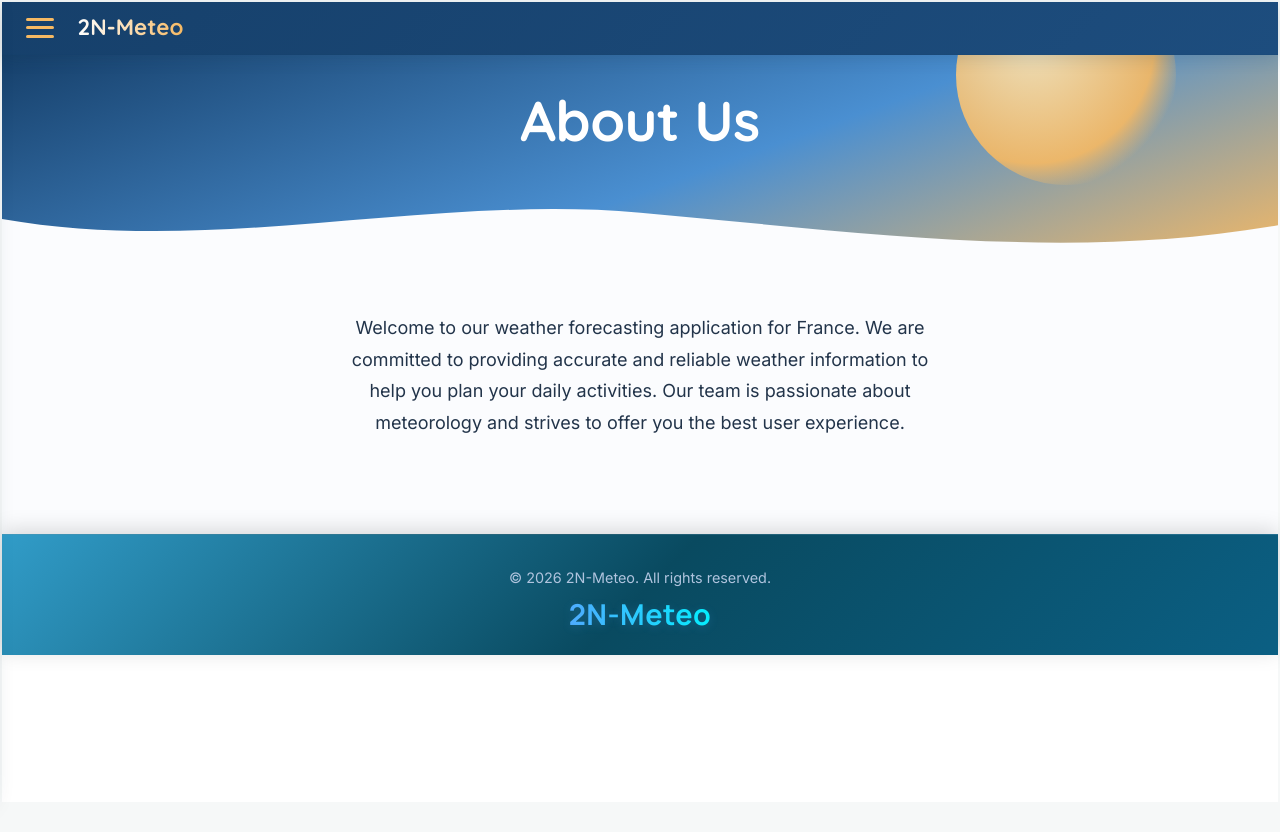
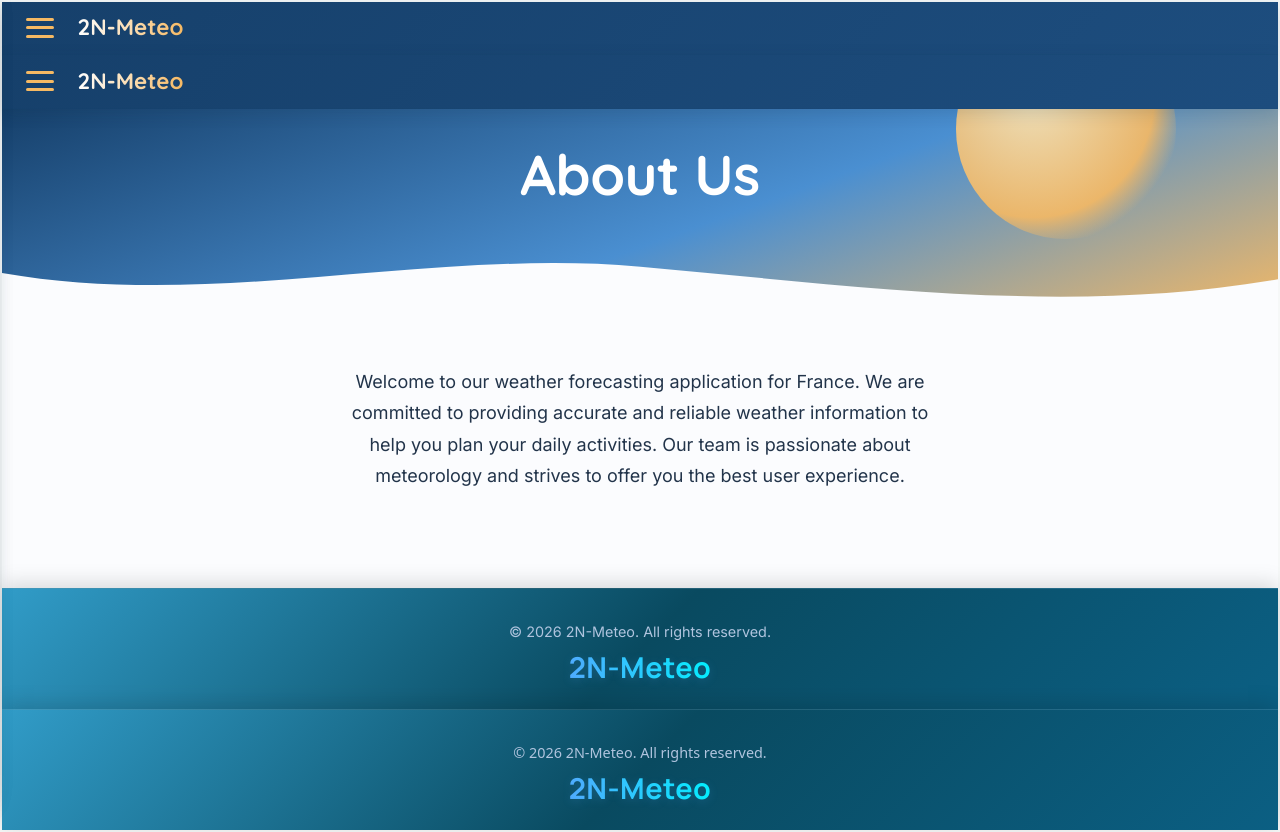
Before and after one commit to Jeamyra-cpu/2N-Meteo, a React (Vite) app: page / in a window 1280 px wide. Before the commit the page ends 803 px from the top, so only its background shows below. Built offline with nearby package versions, Linux system fonts and the light colour scheme.

Commit message:
Ajout du header et footer dans toute l'appli

```diff
--- a/src/App.jsx
+++ b/src/App.jsx
@@ -8,12 +8,14 @@ import APropos from './Pages/Apropos.jsx'
 import Politique from './Pages/PolitiqueConfidentialite.jsx'
 import Accueil from './Pages/Accueil.jsx'
 import Meteo from "./Pages/Meteo.jsx"
+import Header from './Parties/Header.jsx'
+import Footer from './Parties/Footer.jsx'
 
 function App() {
-  const [count, setCount] = useState(0)
 
   return (
     <BrowserRouter>
+      <Header/>
       <Routes>
         <Route path="/" element={<APropos />} />
         <Route path="/a-propos" element={<APropos />} />
@@ -21,6 +23,7 @@ function App() {
         <Route path="/accueil" element={<Accueil />} />
         <Route path="/meteo" element={<Meteo />} />
       </Routes>
+      <Footer />
     </BrowserRouter>
   );
 }
```
